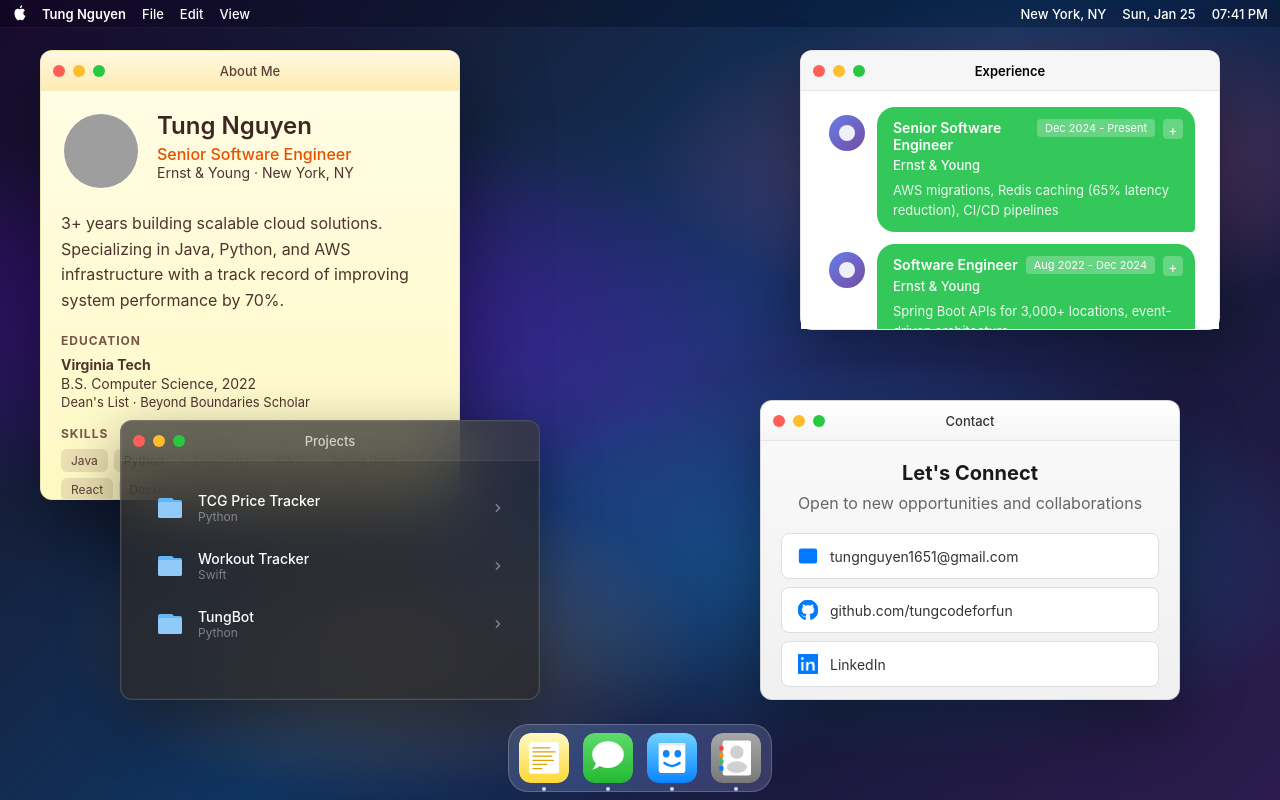
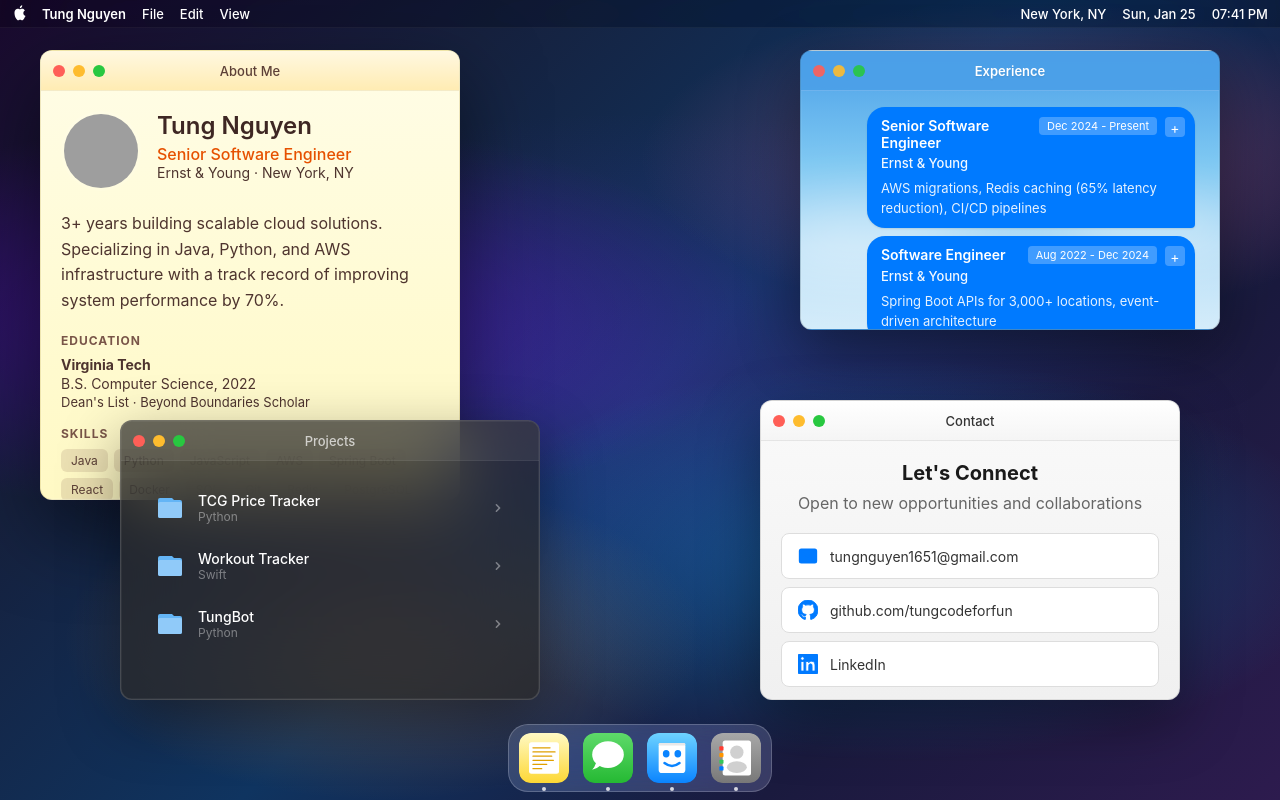
Before and after one commit to tungcodeforfun/tungcodeforfun.github.io, a React (Vite) app: page / in a window 1280 px wide. Built offline with nearby package versions, Linux system fonts and the light colour scheme; grey boxes are pictures that could not be loaded; a web font is replaced by a local one.

Commit message:
Redesign Messages theme to match iOS Messages with blue sky background and iMessage bubbles

```diff
--- a/src/App.css
+++ b/src/App.css
@@ -177,82 +177,108 @@ body {
 /* Messages Theme - iOS Messages style */
 .macos-window.messages-theme,
 .mobile-window.messages-theme {
-  background: #fff;
-  border-color: rgba(0, 0, 0, 0.1);
+  background: linear-gradient(180deg, #4a9fe8 0%, #7ec8f2 40%, #b8dff7 70%, #d4ecfa 100%);
+  border-color: rgba(0, 0, 0, 0.15);
+  overflow: hidden;
 }
 
 .messages-theme .window-header {
-  background: #f6f6f6;
-  border-bottom: 1px solid #e5e5e5;
+  background: rgba(74, 159, 232, 0.85);
+  backdrop-filter: blur(20px);
+  -webkit-backdrop-filter: blur(20px);
+  border-bottom: 1px solid rgba(255, 255, 255, 0.2);
 }
 
 .messages-theme .window-title {
-  color: #000;
+  color: #fff;
   font-weight: 600;
+  text-shadow: 0 1px 2px rgba(0, 0, 0, 0.1);
+}
+
+.messages-theme .traffic-lights .light.red,
+.messages-theme .traffic-lights .light.yellow,
+.messages-theme .traffic-lights .light.green {
+  opacity: 0.9;
 }
 
 .messages-theme .window-content {
-  background: #fff;
+  background: transparent;
   padding: 16px;
+  position: relative;
+}
+
+/* Cloud effect */
+.messages-theme .window-content::before {
+  content: '';
+  position: absolute;
+  bottom: 20%;
+  left: -10%;
+  width: 50%;
+  height: 80px;
+  background: rgba(255, 255, 255, 0.4);
+  border-radius: 50%;
+  filter: blur(30px);
+  pointer-events: none;
+}
+
+.messages-theme .window-content::after {
+  content: '';
+  position: absolute;
+  bottom: 30%;
+  right: -5%;
+  width: 40%;
+  height: 60px;
+  background: rgba(255, 255, 255, 0.3);
+  border-radius: 50%;
+  filter: blur(25px);
+  pointer-events: none;
 }
 
 .messages-theme .experience-list {
   display: flex;
   flex-direction: column;
-  gap: 12px;
+  gap: 8px;
+  position: relative;
+  z-index: 1;
 }
 
 .messages-theme .experience-item,
 .messages-theme .experience-item.expandable,
 .messages-theme .experience-item.expanded {
-  background: #34c759;
+  background: #007aff;
   border: none;
   color: #fff;
   border-radius: 18px;
   border-bottom-right-radius: 4px;
-  padding: 12px 16px;
-  margin-left: 60px;
+  padding: 10px 14px;
+  margin-left: auto;
   margin-right: 8px;
+  max-width: 85%;
   position: relative;
   cursor: pointer;
-  transition: background 0.15s;
+  transition: background 0.15s, transform 0.1s;
+  box-shadow: 0 1px 2px rgba(0, 0, 0, 0.1);
 }
 
 .messages-theme .experience-item:hover,
 .messages-theme .experience-item.expandable:hover {
-  background: #2fb350;
+  background: #0066d6;
   color: #fff;
   border-color: transparent;
+  transform: scale(1.01);
 }
 
 .messages-theme .experience-item.expanded,
 .messages-theme .experience-item.expandable.expanded {
-  background: #2aa147;
+  background: #005cc5;
   border-color: transparent;
   color: #fff;
 }
 
-.messages-theme .experience-item::before {
-  content: '';
-  position: absolute;
-  left: -48px;
-  top: 8px;
-  width: 36px;
-  height: 36px;
-  background: linear-gradient(135deg, #667eea 0%, #764ba2 100%);
-  border-radius: 50%;
-}
-
+/* Remove the avatar pseudo-elements */
+.messages-theme .experience-item::before,
 .messages-theme .experience-item::after {
-  content: '';
-  position: absolute;
-  left: -38px;
-  top: 18px;
-  width: 16px;
-  height: 16px;
-  background: #fff;
-  border-radius: 50%;
-  opacity: 0.9;
+  display: none;
 }
 
 .messages-theme .exp-header {
@@ -285,14 +311,14 @@ body {
 .messages-theme .expand-icon {
   background: rgba(255, 255, 255, 0.25);
   color: #fff;
-  top: 12px;
-  right: 12px;
+  top: 10px;
+  right: 10px;
 }
 
 .messages-theme .exp-details {
   border-top: 1px solid rgba(255, 255, 255, 0.2);
-  margin-top: 12px;
-  padding-top: 12px;
+  margin-top: 10px;
+  padding-top: 10px;
 }
 
 .messages-theme .exp-details ul {
```
